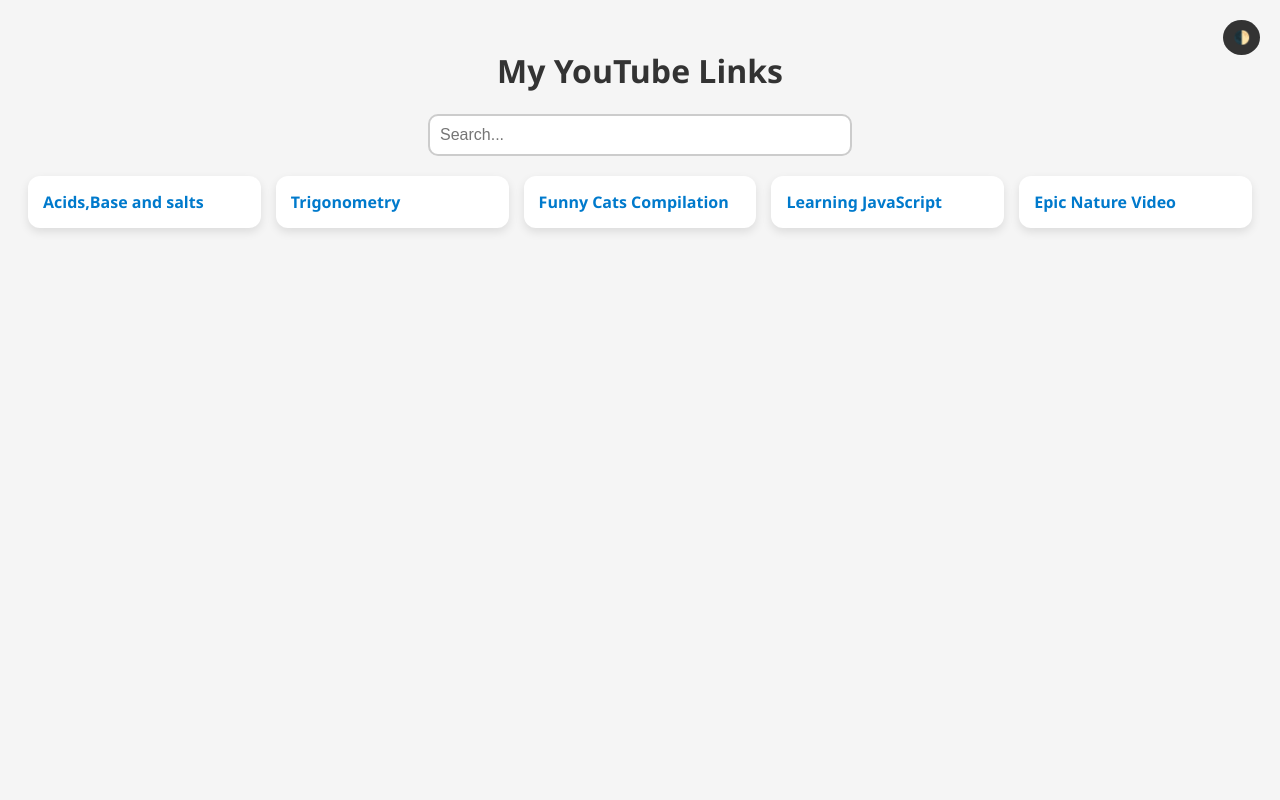
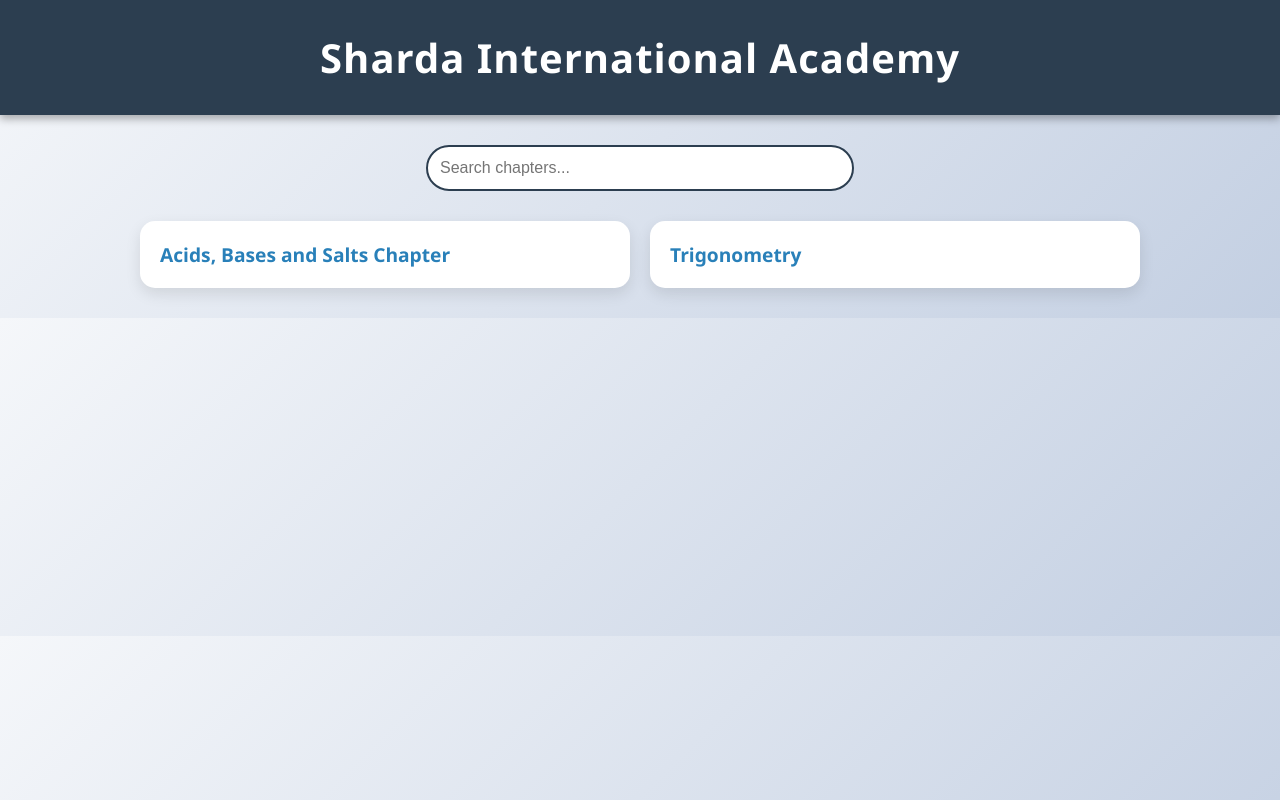
Before and after one commit to Shivraj594/Myytlinks, a plain HTML site: page index.html in a window 1280 px wide. Drawn offline with Linux system fonts and the light colour scheme.

Commit message:
index.html

```diff
--- a/index.html
+++ b/index.html
@@ -1,106 +1,104 @@
 <!DOCTYPE html>
 <html lang="en">
 <head>
-    <meta charset="UTF-8" />
+    <meta charset="UTF-8"/>
     <meta name="viewport" content="width=device-width, initial-scale=1.0"/>
-    <title>My YouTube Links</title>
+    <title>Sharda International Academy</title>
     <style>
         body {
             font-family: 'Segoe UI', Tahoma, Geneva, Verdana, sans-serif;
-            background: #f5f5f5;
+            background: linear-gradient(135deg, #f5f7fa, #c3cfe2);
             color: #333;
-            padding: 20px;
-            transition: all 0.3s;
+            margin: 0;
+            padding: 0;
         }
-        h1 {
+        header {
+            background: #2c3e50;
+            color: #fff;
+            padding: 30px 20px;
             text-align: center;
+            box-shadow: 0 4px 8px rgba(0,0,0,0.3);
+        }
+        header h1 {
+            margin: 0;
+            font-size: 2.5rem;
+            letter-spacing: 1px;
+        }
+        .container {
+            max-width: 1000px;
+            margin: 30px auto;
+            padding: 0 20px;
         }
         .search-box {
             display: flex;
             justify-content: center;
-            margin-bottom: 20px;
+            margin-bottom: 30px;
         }
-        input {
-            padding: 10px;
+        .search-box input {
+            padding: 12px;
             width: 80%;
             max-width: 400px;
-            border: 2px solid #ccc;
-            border-radius: 10px;
+            border: 2px solid #2c3e50;
+            border-radius: 30px;
             font-size: 16px;
+            outline: none;
+            transition: 0.3s;
         }
-        .links {
+        .search-box input:focus {
+            border-color: #2980b9;
+        }
+        .cards {
             display: grid;
-            grid-template-columns: repeat(auto-fit, minmax(200px, 1fr));
-            gap: 15px;
+            grid-template-columns: repeat(auto-fit, minmax(250px, 1fr));
+            gap: 20px;
         }
-        .link-card {
+        .card {
             background: #fff;
-            padding: 15px;
-            border-radius: 12px;
-            box-shadow: 0 4px 10px rgba(0,0,0,0.1);
+            padding: 20px;
+            border-radius: 15px;
+            box-shadow: 0 6px 15px rgba(0,0,0,0.1);
             transition: transform 0.2s, box-shadow 0.2s;
         }
-        .link-card:hover {
-            transform: translateY(-5px);
-            box-shadow: 0 8px 20px rgba(0,0,0,0.2);
+        .card:hover {
+            transform: translateY(-8px);
+            box-shadow: 0 10px 25px rgba(0,0,0,0.2);
         }
-        .link-card a {
+        .card a {
             text-decoration: none;
-            color: #007acc;
+            color: #2980b9;
+            font-size: 1.2rem;
             font-weight: bold;
-        }
-
-        /* Dark mode styles */
-        .dark {
-            background: #1e1e1e;
-            color: #ddd;
-        }
-        .dark .link-card {
-            background: #2e2e2e;
-        }
-        .dark .link-card a {
-            color: #4db8ff;
-        }
-
-        .toggle-dark {
-            position: fixed;
-            top: 20px;
-            right: 20px;
-            background: #333;
-            color: #fff;
-            border: none;
-            padding: 10px;
-            border-radius: 50%;
-            cursor: pointer;
         }
     </style>
 </head>
 <body>
-    <button class="toggle-dark" onclick="toggleDarkMode()">🌓</button>
-    <h1>My YouTube Links</h1>
-    <div class="search-box">
-        <input type="text" id="search" placeholder="Search...">
+    <header>
+        <h1>Sharda International Academy</h1>
+    </header>
+    <div class="container">
+        <div class="search-box">
+            <input type="text" id="search" placeholder="Search chapters...">
+        </div>
+        <div class="cards" id="links">
+            <!-- JavaScript will populate this -->
+        </div>
     </div>
-    <div class="links" id="links"></div>
 
     <script>
         const ytLinks = [
-            { title: "Acids,Base and salts", url: "https://youtu.be/QQ9tgPvFg4c?si=yqBrlVRL1kMhy99-" },
-            { title: "Trigonometry", url: "https://www.youtube.com/live/sRZbjNtOflY?si=LXWT-N1tH7Tkw78Q" },
-            { title: "Funny Cats Compilation", url: "https://youtu.be/ghi789" },
-            { title: "Learning JavaScript", url: "https://youtu.be/jkl012" },
-            { title: "Epic Nature Video", url: "https://youtu.be/mno345" }
+            { title: "Acids, Bases and Salts Chapter", url: "https://youtu.be/QQ9tgPvFg4c?si=yqBrlVRL1kMhy99-" },
+            { title: "Trigonometry", url: "https://www.youtube.com/live/sRZbjNtOflY?si=LXWT-N1tH7Tkw78Q" }
         ];
 
         const linksDiv = document.getElementById("links");
         const searchBox = document.getElementById("search");
 
-        function displayLinks(filter="") {
+        function displayLinks(filter = "") {
             linksDiv.innerHTML = "";
             ytLinks.filter(link => link.title.toLowerCase().includes(filter.toLowerCase()))
                    .forEach(link => {
                        const card = document.createElement("div");
-                       card.className = "link-card";
+                       card.className = "card";
                        card.innerHTML = `<a href="${link.url}" target="_blank">${link.title}</a>`;
                        linksDiv.appendChild(card);
                    });
@@ -110,10 +108,6 @@
             displayLinks(e.target.value);
         });
 
-        function toggleDarkMode() {
-            document.body.classList.toggle('dark');
-        }
-
         displayLinks();
     </script>
 </body>
```
